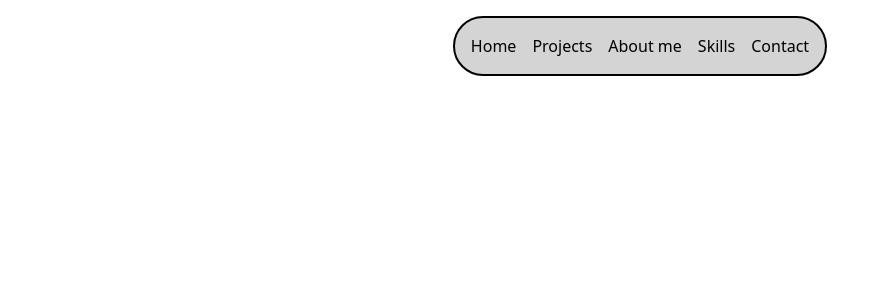
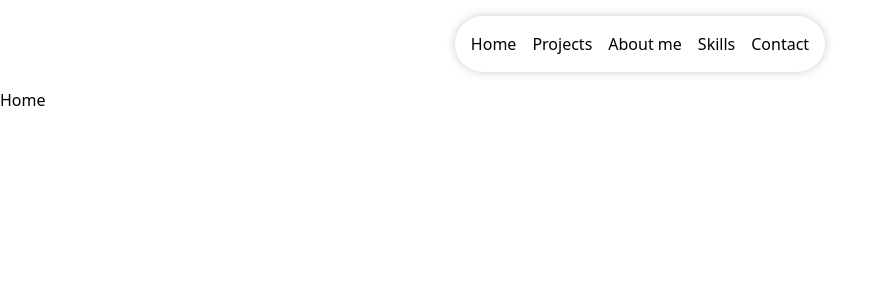
Before and after one commit to caps-ctrl/moje-cv, a React (Vite) app: page / in a window 1280 px wide. Shown: the top 300 px of the page, without its empty margins (0-890 px from the left). Built offline with nearby package versions, Linux system fonts and the light colour scheme.

Commit message:
build navbar design

```diff
--- a/src/App.tsx
+++ b/src/App.tsx
@@ -1,11 +1,31 @@
 import React from "react";
-import NavBar from "./components/navBar";
+
+import {
+  Route,
+  createBrowserRouter,
+  createRoutesFromElements,
+  RouterProvider,
+} from "react-router-dom";
+import Home from "./pages/Home";
+import AboutMe from "./pages/AboutMe";
+import Skills from "./pages/Skills";
+import Projects from "./pages/Projects";
+import Contact from "./pages/Contact";
+import RootLayout from "./Layout/RootLayout";
 const App = () => {
-  return (
-    <div>
-      <NavBar></NavBar>
-    </div>
+  const router = createBrowserRouter(
+    createRoutesFromElements(
+      <Route path="/" element={<RootLayout></RootLayout>}>
+        <Route index element={<Home />} />
+        <Route path="aboutme" element={<AboutMe />} />
+        <Route path="skills" element={<Skills />} />
+        <Route path="projects" element={<Projects />} />
+        <Route path="contact" element={<Contact />} />
+      </Route>
+    )
   );
+
+  return <RouterProvider router={router}></RouterProvider>;
 };
 
 export default App;
--- /dev/null
+++ b/src/Layout/RootLayout.tsx
@@ -0,0 +1,13 @@
+import React from "react";
+import NavBar from "../components/NavBar";
+import { Outlet } from "react-router-dom";
+const RootLayout = () => {
+  return (
+    <div>
+      <NavBar></NavBar>
+      <Outlet></Outlet>
+    </div>
+  );
+};
+
+export default RootLayout;
--- a/src/components/NavBar.tsx
+++ b/src/components/NavBar.tsx
@@ -1,4 +1,5 @@
 import React from "react";
+import { NavLink } from "react-router-dom";
 
 const navBar = () => {
   return (
@@ -7,12 +8,34 @@ const navBar = () => {
       <div className="flex justify-between items-center p-4  ">
         <div></div>
         <div>
-          <ul className="flex space-x-4 bg-neutral-300 p-4 rounded-4xl border-2 ">
-            <li>Home</li>
-            <li>Projects</li>
-            <li>About me</li>
-            <li>Skills</li>
-            <li>Contact</li>
+          <ul
+            className="flex space-x-4  p-4 rounded-4xl  "
+            style={{ boxShadow: "0 0px 10px rgba(0, 0, 0, 0.2)" }}
+          >
+            <NavLink to={"/"}>
+              {" "}
+              <li>Home</li>
+            </NavLink>
+
+            <NavLink to={"/Projects"}>
+              {" "}
+              <li>Projects</li>
+            </NavLink>
+
+            <NavLink to={"/AboutMe"}>
+              {" "}
+              <li>About me</li>
+            </NavLink>
+
+            <NavLink to={"/Skills"}>
+              {" "}
+              <li>Skills</li>
+            </NavLink>
+
+            <NavLink to={"/Contact"}>
+              {" "}
+              <li>Contact</li>
+            </NavLink>
           </ul>
         </div>
         <div></div>
--- a/src/main.tsx
+++ b/src/main.tsx
@@ -1,10 +1,6 @@
-import { StrictMode } from "react";
 import { createRoot } from "react-dom/client";
 import "./index.css";
 
 import App from "./App";
-createRoot(document.getElementById("root")!).render(
-  <StrictMode>
-    <App></App>
-  </StrictMode>
-);
+
+createRoot(document.getElementById("root")!).render(<App></App>);
```
